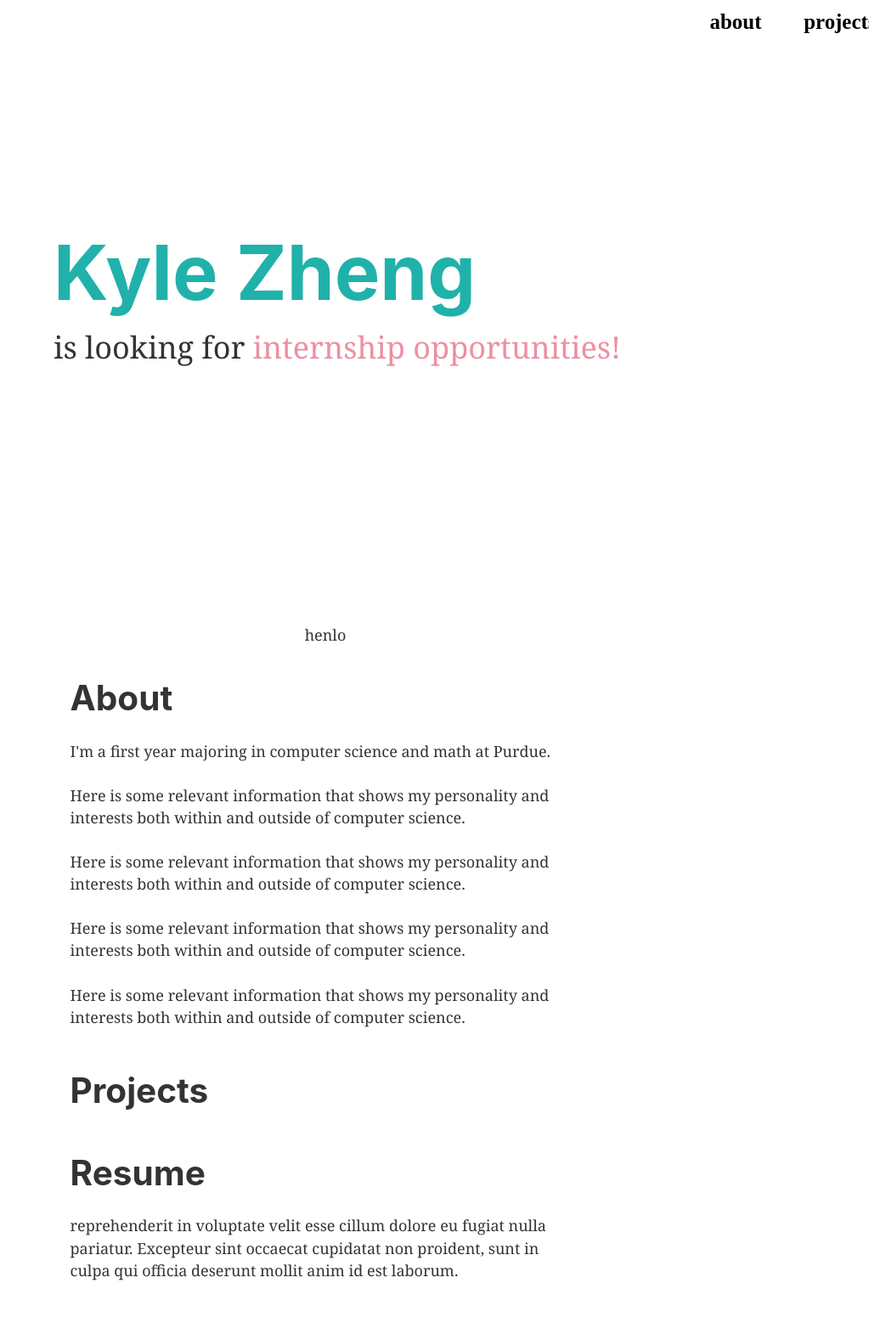
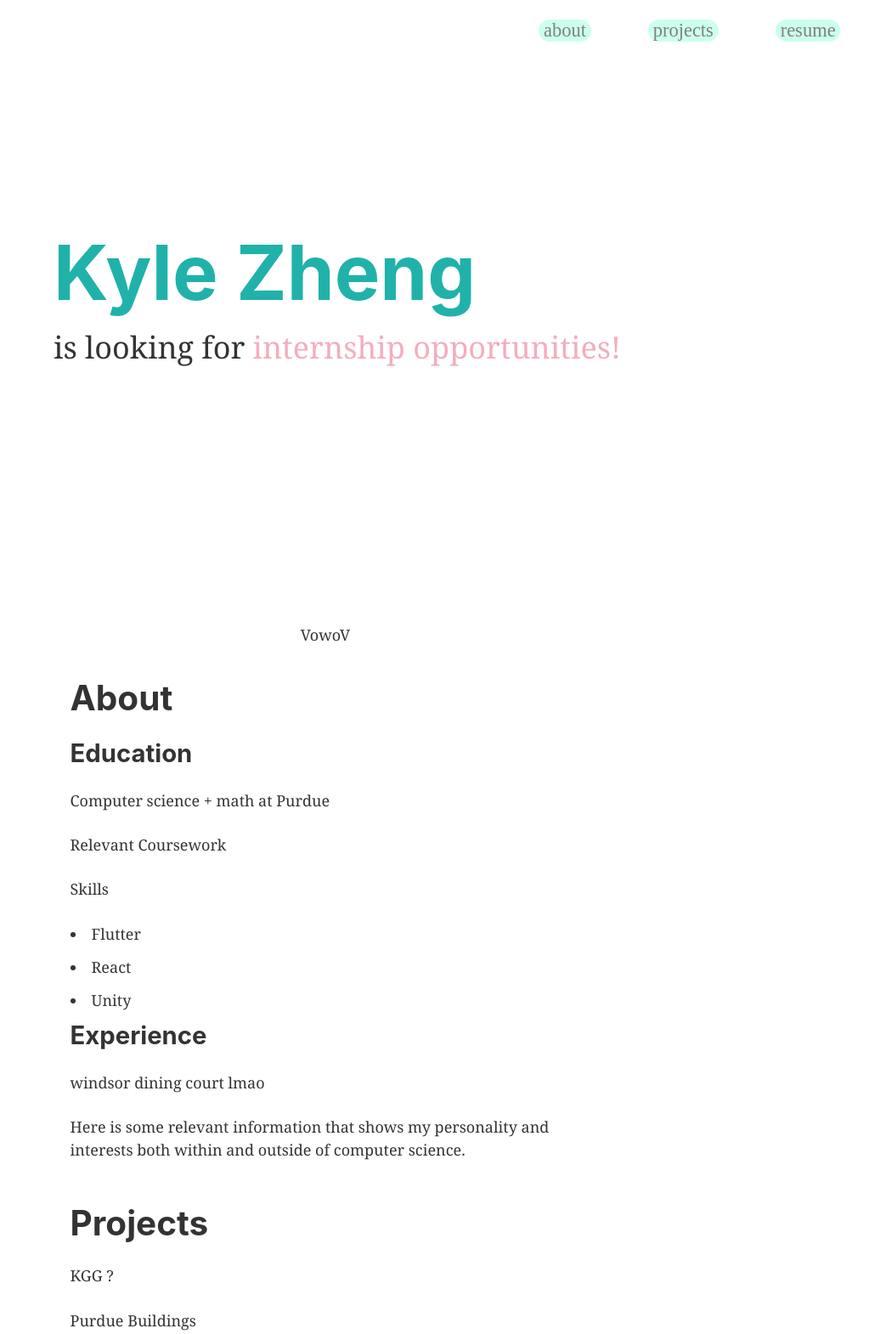
Before and after one commit to zhekyl/zhekyl.github.io, a Gatsby site: page / in a window 1280 px wide. Shown: the top 1570 px of the page at 85% size, without its empty margins (257-1280 px from the left). Built offline with nearby package versions, Linux system fonts and the light colour scheme; Gatsby itself is replaced by a stand-in of ours.

Commit message:
blocking out content, fix navbar

```diff
--- a/src/components/IndexHeader.js
+++ b/src/components/IndexHeader.js
@@ -2,41 +2,43 @@
 import React from "react"
 
 const SectionLink = ( {sectionTitle} ) => (
-  <h3
+  <span
     style={{
-      margin: 0,
+      margin: `1em 1.5em`,
       display: `inline-block`,
-      padding: `.5em 1em`,
-      color: `black`,
+      padding: `0 .25em`,
+      color: `gray`,
       textDecoration: `none`,
       fontFamily:`Roboto sans-serif`,
+      fontSize:`1.25em`,
+      borderRadius:`16px`,
+      background:`#ccffee`,
    }}>
     <a
       onClick={
         ()=>document.getElementById(sectionTitle).scrollIntoView()
       }
     >{sectionTitle}</a>
-  </h3>
+  </span>
 )
 
 const IndexHeader = () => (
   <header
     style={{
-      position: `fixed`,
+      position:`fixed`,
+      zIndex:`100`,
       width:`100vw`,
-    }}
+      textAlign:`right`,
+      }}
   >
     <div
-      style={{
-        width: `75vw`,
-        textAlign: `right`,
-        margin:`0 auto`,
-      }}
-    >
+    style={{
+    }}>
       <SectionLink sectionTitle="about"></SectionLink>
       <SectionLink sectionTitle="projects"></SectionLink>
       <SectionLink sectionTitle="resume"></SectionLink>
     </div>
+
   </header>
 )
 
--- a/src/pages/index.js
+++ b/src/pages/index.js
@@ -6,12 +6,14 @@ import IndexHeader from "../components/IndexHeader"
 import spin from "../images/spin.gif"
 import Layout from "../components/layout"
 
+// import resume from "../images/Resume.pdf"
 import Fade from 'react-reveal/Fade'
 
 const IndexPage = () => {
   return (
+    <>
+    <IndexHeader></IndexHeader>
     <Layout>
-      <IndexHeader></IndexHeader>
       <SEO title="Home" />
       <div className={indexStyles.fullpage}>
         <div className={indexStyles.homeContent}>
@@ -25,23 +27,26 @@ const IndexPage = () => {
             </span>
           </div>
         </div>
-        <a className={indexStyles.bounce}>henlo</a>
+        <a className={indexStyles.bounce}>VowoV</a>
       </div>
       <Fade left>
           <div className={indexStyles.section}>
         <h1 id="about">About</h1>
-        <p>I'm a first year majoring in computer science and math at Purdue.</p>
+        <h2>Education</h2>
         <p>
-          Here is some relevant information that shows my personality and
-          interests both within and outside of computer science.
+          Computer science + math at Purdue
         </p>
+
+        <p>Relevant Coursework</p>
+
+        <p>Skills</p>
+        <li>Flutter</li>
+        <li>React</li>
+        <li>Unity</li>
+
+        <h2>Experience</h2>
         <p>
-          Here is some relevant information that shows my personality and
-          interests both within and outside of computer science.
-        </p>
-        <p>
-          Here is some relevant information that shows my personality and
-          interests both within and outside of computer science.
+          windsor dining court lmao
         </p>
         <p>
           Here is some relevant information that shows my personality and
@@ -52,20 +57,26 @@ const IndexPage = () => {
       <Fade right>
         <div className={indexStyles.section}>
         <h1 id="projects">Projects</h1>
+        <p>KGG ? </p>
+        <p>Purdue Buildings</p>
+        <p>Grapevine</p>
+        <p>Mobile / Android / Unity / Game</p>
+        <p>Splodge, Rocket Run, Slyme, Stomp, Hacker Hero</p>
+        <p>this website lmao</p>
       </div>
       </Fade>
       <Fade left>
         <div className={indexStyles.section}>
         <h1 id="resume">Resume</h1>
         <p>
-          reprehenderit in voluptate velit esse cillum dolore eu fugiat nulla
-          pariatur. Excepteur sint occaecat cupidatat non proident, sunt in
-          culpa qui officia deserunt mollit anim id est laborum.
+          If I haven't scared you away yet, take a look at my resume!
         </p>
+        <a href={'/resume.pdf'} target="_blank">See Resume</a>
       </div>
       </Fade>
 
     </Layout>
+    </>
   )
 }
 
```
Also changed, not shown: 1 other file.
